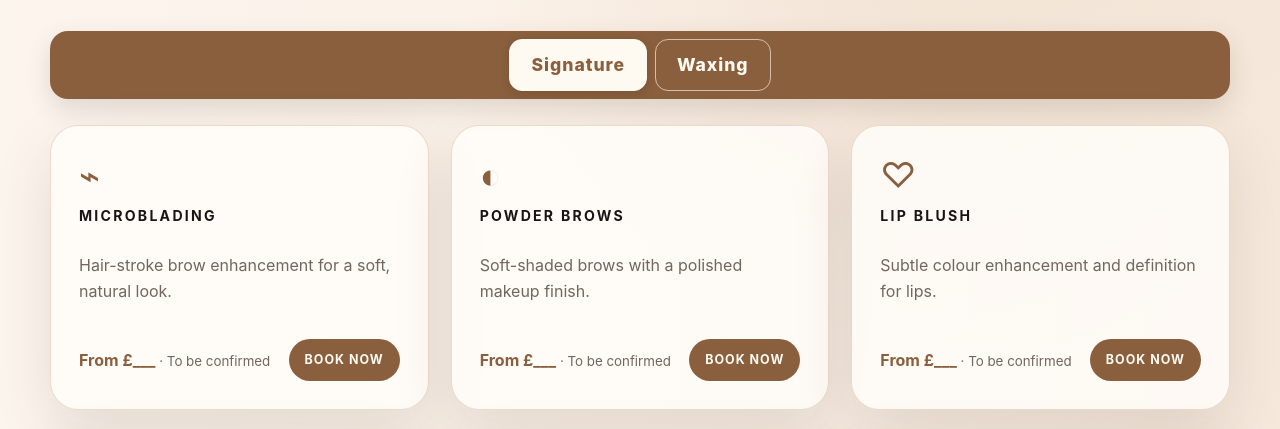
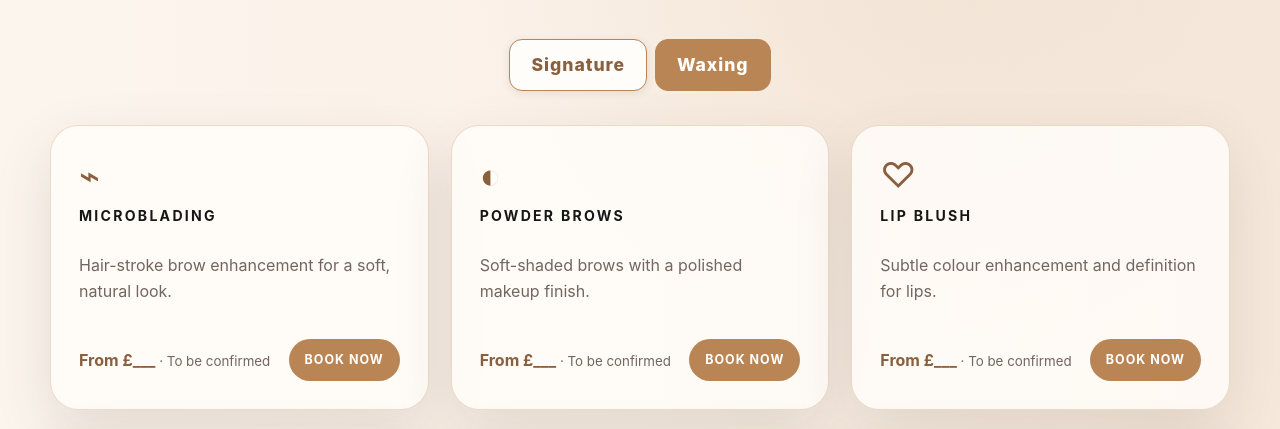
Before and after one commit to Meetthefella/spontaneous-cocada-e6b4fd, a website: page index.html in a window 1280 px wide. Both pictures are taken after a click on the link "VIEW TREATMENTS". Shown: the part 319-748 px from the top of the page. Drawn offline with Linux system fonts and the light colour scheme; no server answers.

Commit message:
Align treatment controls with site palette

```diff
--- a/assets/css/style.css
+++ b/assets/css/style.css
@@ -135,10 +135,10 @@ textarea { min-height: 132px; resize: vertical; }
 .feature-row h3, .treatment-grid h2 { text-transform: uppercase; letter-spacing: .16em; font-size: .88rem; }
 .feature-row p, .treatment-grid p, .policy-card p { color: var(--muted); line-height: 1.65; }
 .treatment-grid { display: grid; grid-template-columns: repeat(3, minmax(0, 1fr)); gap: 22px; }
-.treatment-category-tabs { display: flex; flex-wrap: wrap; justify-content: center; gap: 8px; margin: 0 auto 26px; padding: 7px; border: 1px solid transparent; border-radius: 18px; background: var(--gold-dark); box-shadow: 0 9px 24px rgba(75,62,52,.16); }
-.treatment-category-tabs button { min-height: 52px; padding: 0 21px; border: 1px solid rgba(255,250,241,.62); border-radius: 13px; background: transparent; color: #fffaf1; font: inherit; font-size: clamp(1rem, 2vw, 1.1rem); font-weight: 800; letter-spacing: .055em; cursor: pointer; }
-.treatment-category-tabs button[aria-selected="true"] { border-color: #fffaf1; background: #fffaf1; box-shadow: 0 2px 9px rgba(42,29,20,.18); color: var(--gold-dark); }
-.treatment-category-tabs button:focus-visible { outline: 3px solid #fffaf1; outline-offset: 2px; }
+.treatment-category-tabs { display: flex; flex-wrap: wrap; justify-content: center; gap: 8px; margin: 0 auto 26px; padding: 7px; border: 1px solid transparent; border-radius: 18px; background: transparent; box-shadow: none; }
+.treatment-category-tabs button { min-height: 52px; padding: 0 21px; border: 1px solid var(--gold); border-radius: 13px; background: var(--gold); color: white; font: inherit; font-size: clamp(1rem, 2vw, 1.1rem); font-weight: 800; letter-spacing: .055em; cursor: pointer; }
+.treatment-category-tabs button[aria-selected="true"] { border-color: var(--gold); background: var(--paper); box-shadow: 0 2px 9px rgba(75,62,52,.11); color: var(--gold-dark); }
+.treatment-category-tabs button:focus-visible { outline: 3px solid rgba(185,133,85,.45); outline-offset: 2px; }
 .treatment-grid article { display: flex; flex-direction: column; padding: 28px; min-height: 230px; }
 .treatment-grid .treatment-icon { color: var(--gold-dark); font-size: 2.2rem; }
 .treatment-grid strong { color: var(--gold-dark); }
@@ -147,8 +147,8 @@ textarea { min-height: 132px; resize: vertical; }
 .treatment-card-footer { display: flex; align-items: center; justify-content: space-between; gap: 14px; margin-top: auto; padding-top: 18px; }
 .treatment-card-price { min-width: 0; color: var(--muted); }
 .treatment-card-price small { color: var(--muted); }
-.treatment-book-button { display: inline-flex; flex: 0 0 auto; align-items: center; justify-content: center; min-height: 42px; margin: 0; padding: 0 16px; border-radius: 999px; background: var(--gold-dark); color: #fffaf1; font-size: .78rem; font-weight: 700; letter-spacing: .08em; text-decoration: none; text-transform: uppercase; }
-.treatment-book-button:hover, .treatment-book-button:focus-visible { background: var(--ink); color: #fffaf1; outline: 3px solid rgba(185,133,85,.35); outline-offset: 3px; }
+.treatment-book-button { display: inline-flex; flex: 0 0 auto; align-items: center; justify-content: center; min-height: 42px; margin: 0; padding: 0 16px; border-radius: 999px; background: var(--gold); color: white; font-size: .78rem; font-weight: 700; letter-spacing: .08em; text-decoration: none; text-transform: uppercase; }
+.treatment-book-button:hover, .treatment-book-button:focus-visible { background: var(--gold-dark); color: white; outline: 3px solid rgba(185,133,85,.35); outline-offset: 3px; }
 .contact-grid { grid-template-columns: repeat(2, minmax(0, 1fr)); }
 .contact-form { grid-column: 1 / -1; }
 .policy-card { text-align: left; max-width: 860px; margin: 0 auto; }
```
